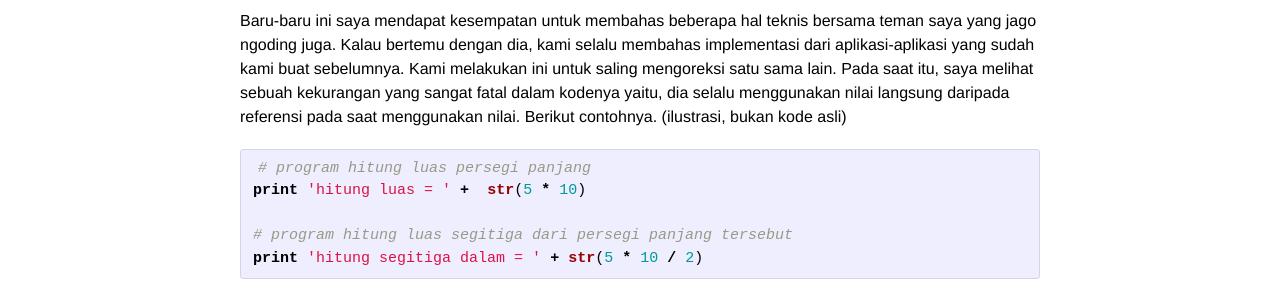
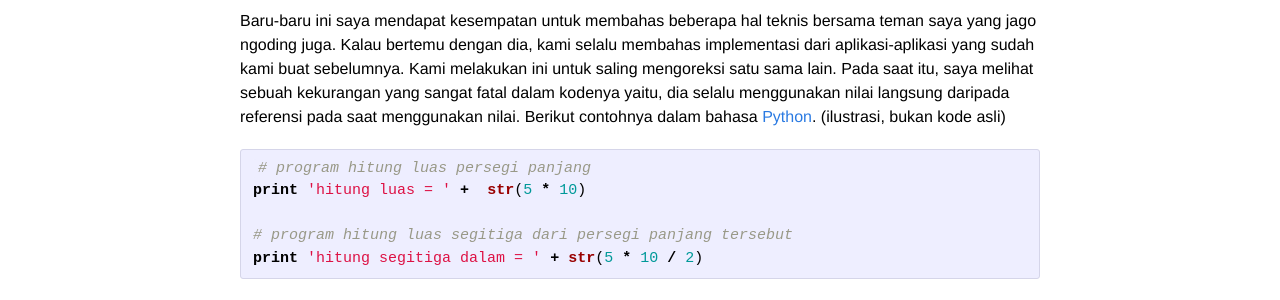
Before and after one commit to edwinlunando/edwinlunando.github.io, a Jekyll site: the page built from _posts/2015-03-29-referensi-daripada-nilai-langsung.markdown, in a window 1280 px wide. Shown: the part 235-535 px from the top of the page. Built offline with Jekyll 4.4.1, drawn with Linux system fonts in a browser that asks for light colours; comment, search, counter and statistics services are not loaded.

Commit message:
add python link

```diff
--- a/_posts/2015-03-29-referensi-daripada-nilai-langsung.markdown
+++ b/_posts/2015-03-29-referensi-daripada-nilai-langsung.markdown
@@ -7,7 +7,7 @@ author: Edwin Lunando
 author_t: edwinlunando
 ---
 
-Baru-baru ini saya mendapat kesempatan untuk membahas beberapa hal teknis bersama teman saya yang jago ngoding juga. Kalau bertemu dengan dia, kami selalu membahas implementasi dari aplikasi-aplikasi yang sudah kami buat sebelumnya. Kami melakukan ini untuk saling mengoreksi satu sama lain. Pada saat itu, saya melihat sebuah kekurangan yang sangat fatal dalam kodenya yaitu, dia selalu menggunakan nilai langsung daripada referensi pada saat menggunakan nilai. Berikut contohnya. (ilustrasi, bukan kode asli)
+Baru-baru ini saya mendapat kesempatan untuk membahas beberapa hal teknis bersama teman saya yang jago ngoding juga. Kalau bertemu dengan dia, kami selalu membahas implementasi dari aplikasi-aplikasi yang sudah kami buat sebelumnya. Kami melakukan ini untuk saling mengoreksi satu sama lain. Pada saat itu, saya melihat sebuah kekurangan yang sangat fatal dalam kodenya yaitu, dia selalu menggunakan nilai langsung daripada referensi pada saat menggunakan nilai. Berikut contohnya dalam bahasa [Python][1]. (ilustrasi, bukan kode asli)
 
 {% highlight python %}
 
```
Also changed, not shown: other parts of _posts/2015-03-29-referensi-daripada-nilai-langsung.markdown (+3 -0 lines).
